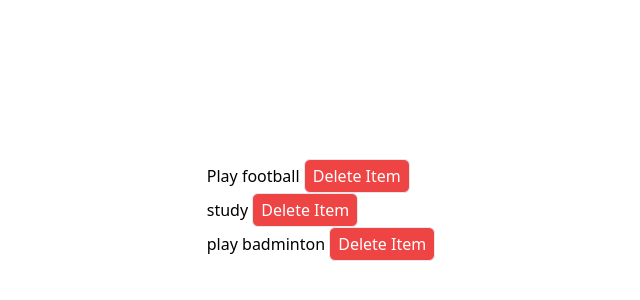
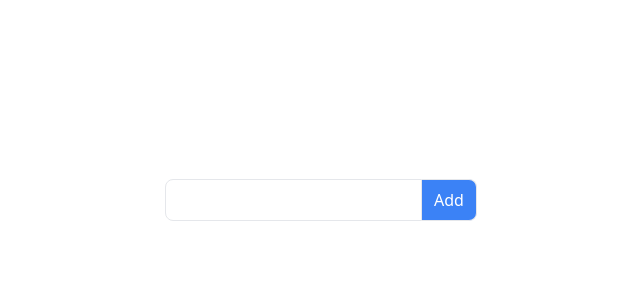
Before and after one commit to utsavbaral007/learn-typescript, a React (Vite) app: page / in a window 1280 px wide. Shown: the part 190-490 px from the top of the page, without its empty margins (319-959 px from the left). Built offline with nearby package versions, Linux system fonts and the light colour scheme.

Commit message:
learn typescript, todo initialized

```diff
--- a/src/App.tsx
+++ b/src/App.tsx
@@ -7,6 +7,7 @@ import Input from "./components/Input";
 import TickedBooking from "./components/TickedBooking";
 import MultipleDropdown from "./components/MultipleDropdown";
 import DeleteList from "./components/DeleteList";
+import Todo from "./components/Todo";
 
 function App() {
   const [username, setUsername] = useState<string>("Utsav Baral");
@@ -15,7 +16,8 @@ function App() {
 
   return (
     <div className="w-full h-screen flex flex-col justify-center items-center">
-      <DeleteList />
+      <Todo />
+      {/* <DeleteList /> */}
       {/* <MultipleDropdown /> */}
       {/* <TickedBooking /> */}
       {/* <Greet
--- /dev/null
+++ b/src/components/Todo.tsx
@@ -0,0 +1,40 @@
+import { useState } from "react";
+
+const Todo = () => {
+  const [todoList, setTodoList] = useState([]);
+  const [todoInput, setTodoInput] = useState("");
+
+  const handleAddTodo = (todo) => {
+
+  };
+
+  return (
+    <>
+      <form onSubmit={handleAddTodo}>
+        <input
+          type="text"
+          className="border px-3 py-2 outline-none rounded-l-lg"
+          onChange={(e) => setTodoInput(e.target.value)}
+        />
+        <button
+          type="submit"
+          className="border border-l-0 px-3 py-2 bg-blue-500 text-white rounded-r-lg"
+        >
+          Add
+        </button>
+      </form>
+
+      <ul className="mt-5">
+        {todoList?.map((data, _) => (
+          <li className="flex items-center border border-gray-300 bg-gray-100 px-3 py-2 rounded-lg [&:not(:last-child)]:mb-3">
+            <input type="checkbox" />
+            <p className="w-[400px] text-center">{data.text}</p>
+            <button>Delete</button>
+          </li>
+        ))}
+      </ul>
+    </>
+  );
+};
+
+export default Todo;
```
